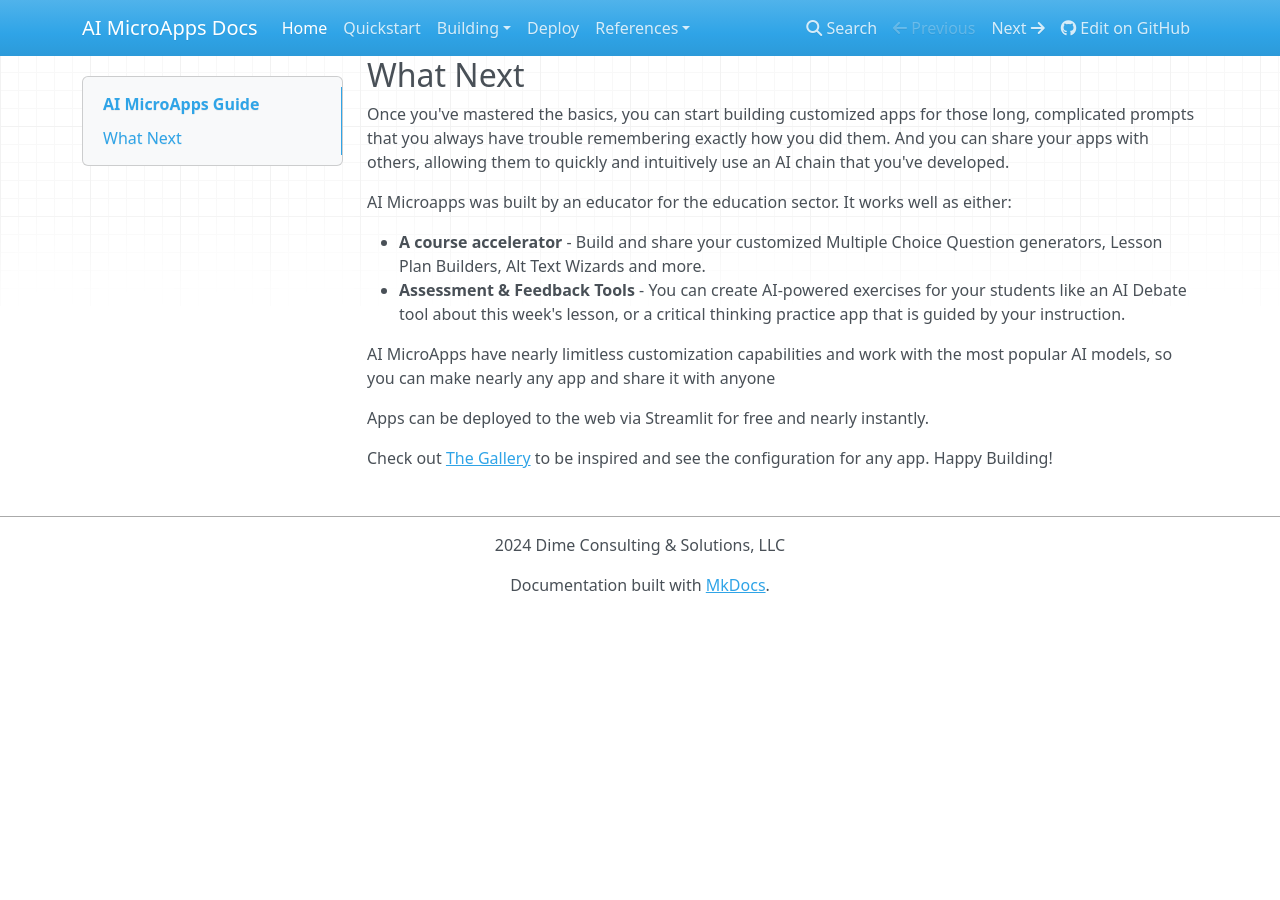
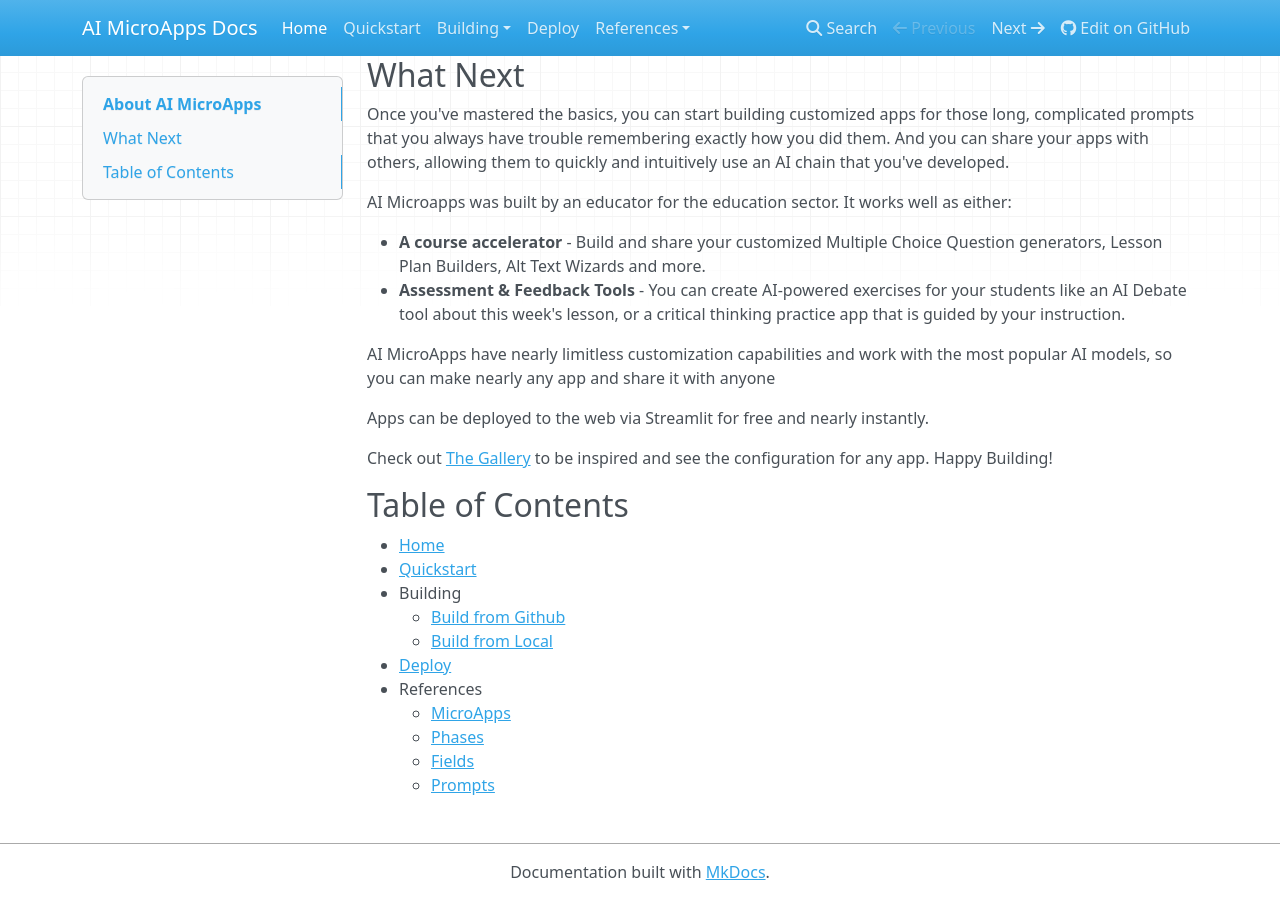
Before and after one commit to jswope00/AI-MicroApps-Docs, an MkDocs documentation site: the page built from docs/index.md, in a window 1280 px wide and 900 px high, scrolled down 1215 px. Built offline with MkDocs 1.6.1, drawn with Linux system fonts in a browser that asks for light colours; nearby versions of some CDN libraries; before the commit the page ends 1828 px from its top, so only the background shows below that; some of the changed text lies outside the part shown.

Commit message:
Table of Contents and Fix Github URL

```diff
--- a/docs/index.md
+++ b/docs/index.md
@@ -1,4 +1,4 @@
-# AI MicroApps Guide
+# About AI MicroApps
 
 AI Microapps are the simplest free way to build AI-powered web apps that you can personalize and share.
 
@@ -26,3 +26,18 @@ AI MicroApps have nearly limitless customization capabilities and work with the
 Apps can be deployed to the web via Streamlit for free and nearly instantly.
 
 Check out <a href="https://ai-microapps.streamlit.app/" target="_blank" alt="Gallery of AI Microapps">The Gallery</a> to be inspired and see the configuration for any app. Happy Building!
+
+## Table of Contents
+
+
+- [Home](index.md)
+- [Quickstart](quickstart.md)
+- Building
+    - [Build from Github](build_online.md)
+    - [Build from Local](build_local.md)
+- [Deploy](deploy.md)
+- References
+    - [MicroApps](concept_phases_fields_runs.md)
+    - [Phases](reference_phases.md)
+    - [Fields](reference_fields.md)
+    - [Prompts](reference_prompts.md)
--- a/mkdocs.yml
+++ b/mkdocs.yml
@@ -1,8 +1,6 @@
 site_name: "AI MicroApps Docs"
 
-repo_url: https://github.com/jswope00/AI-MicroApps
-
-copyright: "2024 Dime Consulting & Solutions, LLC"
+repo_url: https://github.com/jswope00/AI-MicroApps-Docs
 
 theme:
   name: "mkdocs"
```
